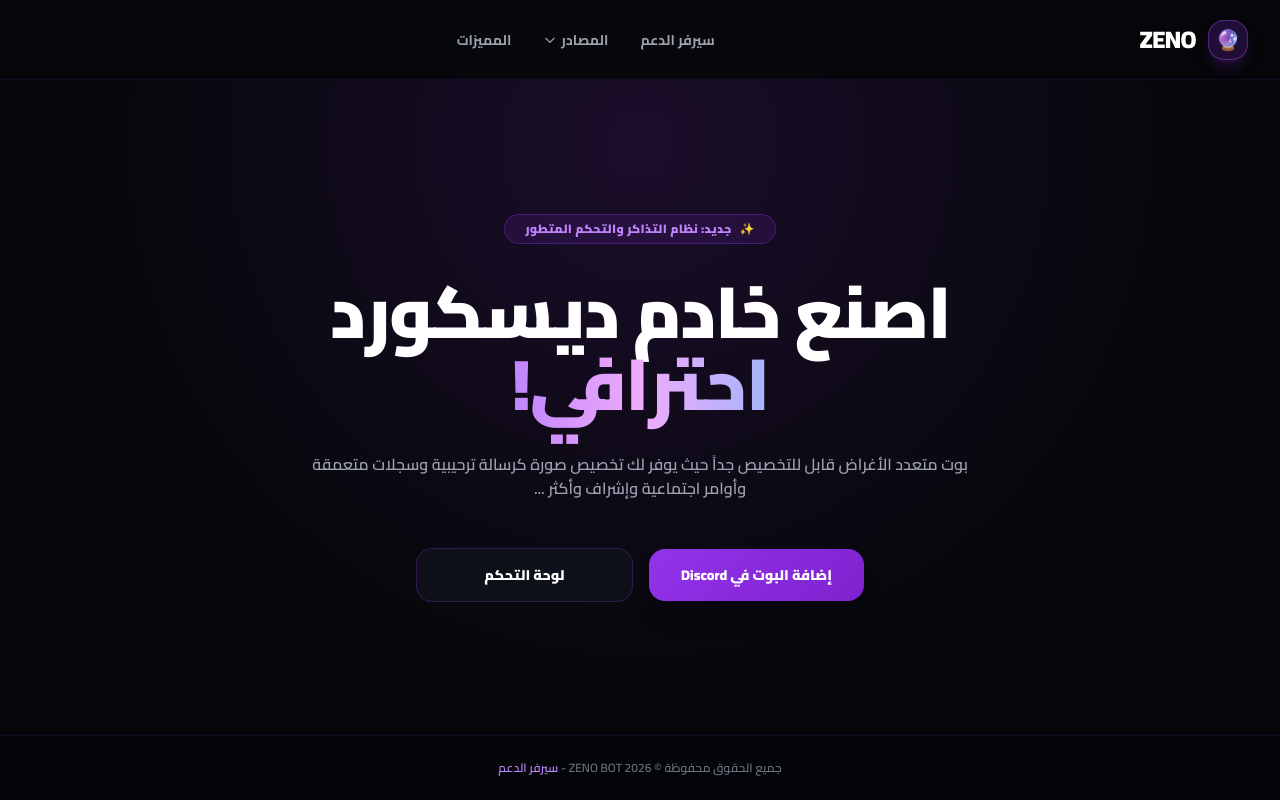
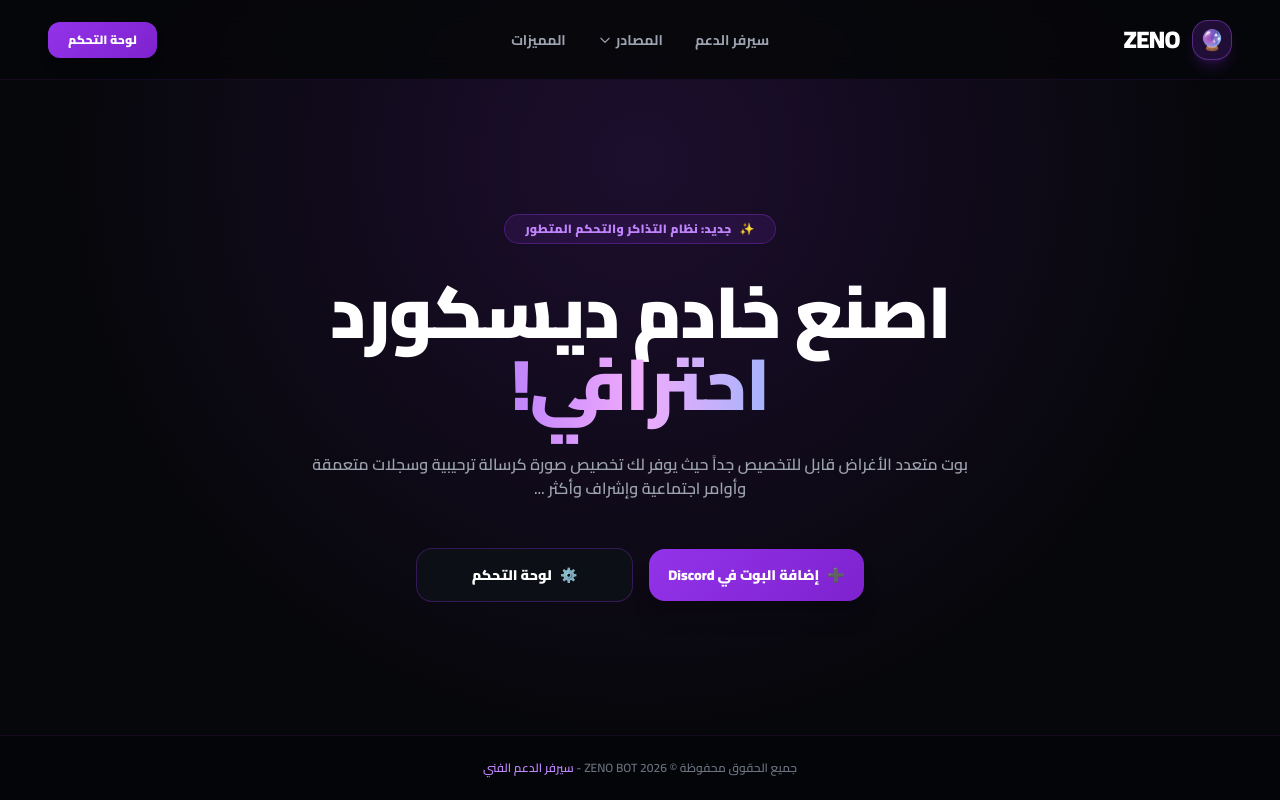
Before and after one commit to z56sa/zeno, a website: page src/dashboard/public/index.html in a window 1280 px wide. Drawn offline with nearby package versions, Linux system fonts and the light colour scheme.

Commit message:
feat(landing): complete ProBot-style black and purple landing page with direct dashboard and invite links

```diff
--- a/src/dashboard/public/index.html
+++ b/src/dashboard/public/index.html
@@ -4,7 +4,7 @@
 <head>
     <meta charset="UTF-8">
     <meta name="viewport" content="width=device-width, initial-scale=1.0">
-    <title>ZENO - البوت العربي الأول في ديسكورد</title>
+    <title>ZENO - اصنع خادم ديسكورد احترافي</title>
     <script src="https://cdn.tailwindcss.com"></script>
     <link href="https://fonts.googleapis.com/css2?family=Cairo:wght@400;600;700;800;900&display=swap" rel="stylesheet">
     <style>
@@ -17,7 +17,7 @@
             padding: 0;
         }
         .purple-glow-bg {
-            background: radial-gradient(circle at 50% 18%, rgba(147, 51, 234, 0.15), transparent 60%);
+            background: radial-gradient(circle at 50% 20%, rgba(147, 51, 234, 0.16), transparent 65%);
         }
         .zeno-badge {
             background: rgba(147, 51, 234, 0.12);
@@ -28,32 +28,32 @@
             background: linear-gradient(135deg, #9333ea, #7e22ce);
             color: white;
             transition: all 0.25s ease;
-            box-shadow: 0 4px 20px rgba(147, 51, 234, 0.35);
+            box-shadow: 0 4px 25px rgba(147, 51, 234, 0.4);
         }
         .zeno-btn-primary:hover {
             background: linear-gradient(135deg, #a855f7, #9333ea);
             transform: translateY(-2px);
-            box-shadow: 0 8px 30px rgba(147, 51, 234, 0.55);
+            box-shadow: 0 8px 35px rgba(147, 51, 234, 0.6);
         }
         .zeno-btn-secondary {
-            background-color: #0f111a;
-            border: 1px solid rgba(147, 51, 234, 0.25);
+            background-color: #0d0f17;
+            border: 1px solid rgba(147, 51, 234, 0.3);
             color: #ffffff;
             transition: all 0.25s ease;
         }
         .zeno-btn-secondary:hover {
-            background-color: #171a26;
-            border-color: rgba(168, 85, 247, 0.5);
+            background-color: #151824;
+            border-color: rgba(168, 85, 247, 0.6);
             transform: translateY(-2px);
-            box-shadow: 0 4px 20px rgba(0, 0, 0, 0.5);
+            box-shadow: 0 4px 20px rgba(0, 0, 0, 0.6);
         }
     </style>
 </head>
 
-<body class="min-h-screen flex flex-col justify-between bg-[#06070a] purple-glow-bg">
+<body class="min-h-screen flex flex-col justify-between bg-[#06070a] purple-glow-bg select-none">
 
-    <!-- Navbar Header (بنفسجي وأسود ملكي) -->
-    <header class="h-20 bg-[#06070a]/90 backdrop-blur-md border-b border-purple-900/20 px-8 flex items-center justify-between sticky top-0 z-50">
+    <!-- Header Navbar (ZENO Brand & Dark Purple ProBot Style) -->
+    <header class="h-20 bg-[#06070a]/90 backdrop-blur-md border-b border-purple-900/20 px-6 sm:px-12 flex items-center justify-between sticky top-0 z-50">
 
         <!-- Logo Left in RTL (ZENO Brand) -->
         <a href="/" class="flex items-center gap-3 group">
@@ -63,7 +63,7 @@
             <span class="text-2xl font-black tracking-tight text-white">ZENO</span>
         </a>
 
-        <!-- Center Navigation (بدون بريميوم) -->
+        <!-- Center Links (بدون بريميوم نهائياً) -->
         <nav class="hidden md:flex items-center gap-8 text-sm font-bold text-gray-400">
             <a href="https://discord.gg/zduGPYv7pE" target="_blank" class="hover:text-purple-400 transition">سيرفر الدعم</a>
             <div class="flex items-center gap-1 hover:text-purple-400 cursor-pointer transition">
@@ -73,22 +73,24 @@
             <a href="#features" class="hover:text-purple-400 transition">المميزات</a>
         </nav>
 
-        <!-- User / Login Right in RTL -->
+        <!-- Direct Dashboard CTA Button -->
         <div class="flex items-center gap-4">
-            <!-- AUTH_BUTTON -->
+            <a href="/dashboard/manage" class="px-5 py-2.5 zeno-btn-primary rounded-xl text-xs font-black shadow-lg">
+                لوحة التحكم
+            </a>
         </div>
     </header>
 
-    <!-- Hero Main Section (بنفسجي وأسود أنيق بدون بريميوم) -->
-    <main class="max-w-4xl mx-auto px-6 py-24 text-center flex-1 flex flex-col items-center justify-center select-none">
+    <!-- Main Hero Landing Section -->
+    <main class="max-w-4xl mx-auto px-6 py-20 text-center flex-1 flex flex-col items-center justify-center">
 
-        <!-- Feature Badge -->
+        <!-- Feature Badge (جديد: نظام التذاكر) -->
         <div class="zeno-badge px-5 py-1.5 rounded-full text-xs font-black mb-8 tracking-wide shadow-sm flex items-center gap-2">
             <span>✨</span>
             <span>جديد: نظام التذاكر والتحكم المتطور</span>
         </div>
 
-        <!-- Main Title -->
+        <!-- Main Heading -->
         <h1 class="text-4xl sm:text-6xl md:text-7xl font-black text-white leading-tight mb-8 tracking-tight">
             اصنع خادم ديسكورد<br>
             <span class="bg-gradient-to-r from-purple-400 via-fuchsia-300 to-indigo-300 bg-clip-text text-transparent">احترافي!</span>
@@ -99,13 +101,18 @@
             بوت متعدد الأغراض قابل للتخصيص جداً حيث يوفر لك تخصيص صورة كرسالة ترحيبية وسجلات متعمقة وأوامر اجتماعية وإشراف وأكثر ...
         </p>
 
-        <!-- Action Buttons -->
+        <!-- Two Action Buttons -->
         <div class="flex flex-wrap items-center justify-center gap-4 w-full max-w-md">
-            <a href="https://discord.com/api/oauth2/authorize?client_id=1506005273893146775&permissions=8&scope=bot%20applications.commands" target="_blank" class="flex-1 min-w-[180px] py-4 zeno-btn-primary font-black rounded-2xl text-sm text-center shadow-xl">
-                إضافة البوت في Discord
+            <!-- 1. إضافة البوت في Discord -->
+            <a href="https://discord.com/api/oauth2/authorize?client_id=1506005273893146775&permissions=8&scope=bot%20applications.commands" target="_blank" class="flex-1 min-w-[180px] py-4 zeno-btn-primary font-black rounded-2xl text-sm text-center shadow-xl flex items-center justify-center gap-2">
+                <span>➕</span>
+                <span>إضافة البوت في Discord</span>
             </a>
-            <a href="/dashboard/manage" class="flex-1 min-w-[150px] py-4 zeno-btn-secondary font-black rounded-2xl text-sm text-center">
-                لوحة التحكم
+
+            <!-- 2. الدخول المباشر إلى لوحة التحكم -->
+            <a href="/dashboard/manage" class="flex-1 min-w-[150px] py-4 zeno-btn-secondary font-black rounded-2xl text-sm text-center flex items-center justify-center gap-2">
+                <span>⚙️</span>
+                <span>لوحة التحكم</span>
             </a>
         </div>
 
@@ -113,7 +120,7 @@
 
     <!-- Footer -->
     <footer class="border-t border-purple-900/20 bg-[#040508] py-6 text-center text-gray-500 text-xs font-semibold">
-        جميع الحقوق محفوظة © ZENO BOT 2026 - <a href="https://discord.gg/zduGPYv7pE" target="_blank" class="text-purple-400 hover:underline transition">سيرفر الدعم</a>
+        جميع الحقوق محفوظة © ZENO BOT 2026 - <a href="https://discord.gg/zduGPYv7pE" target="_blank" class="text-purple-400 hover:underline transition">سيرفر الدعم الفني</a>
     </footer>
 
 </body>
```
